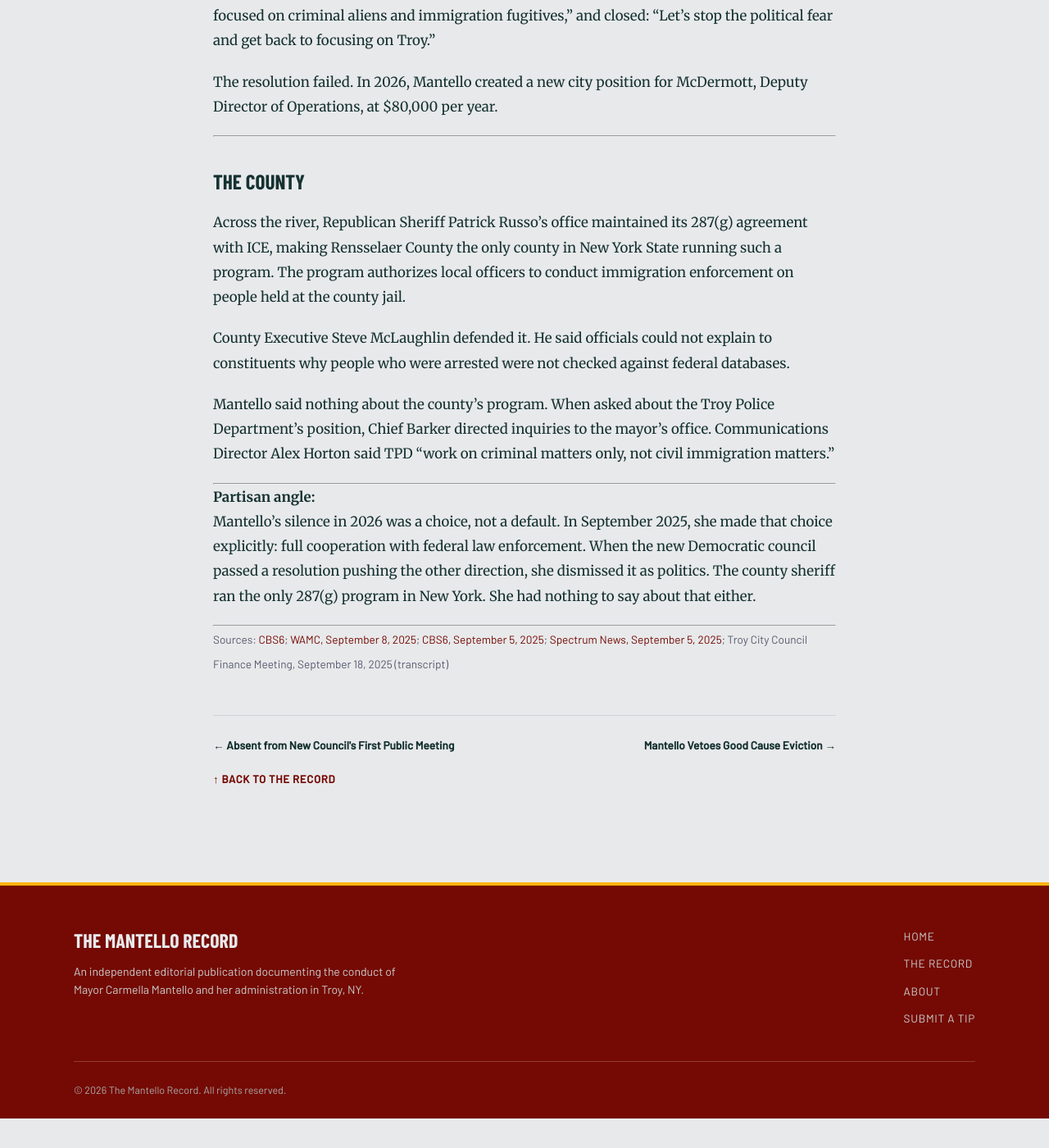
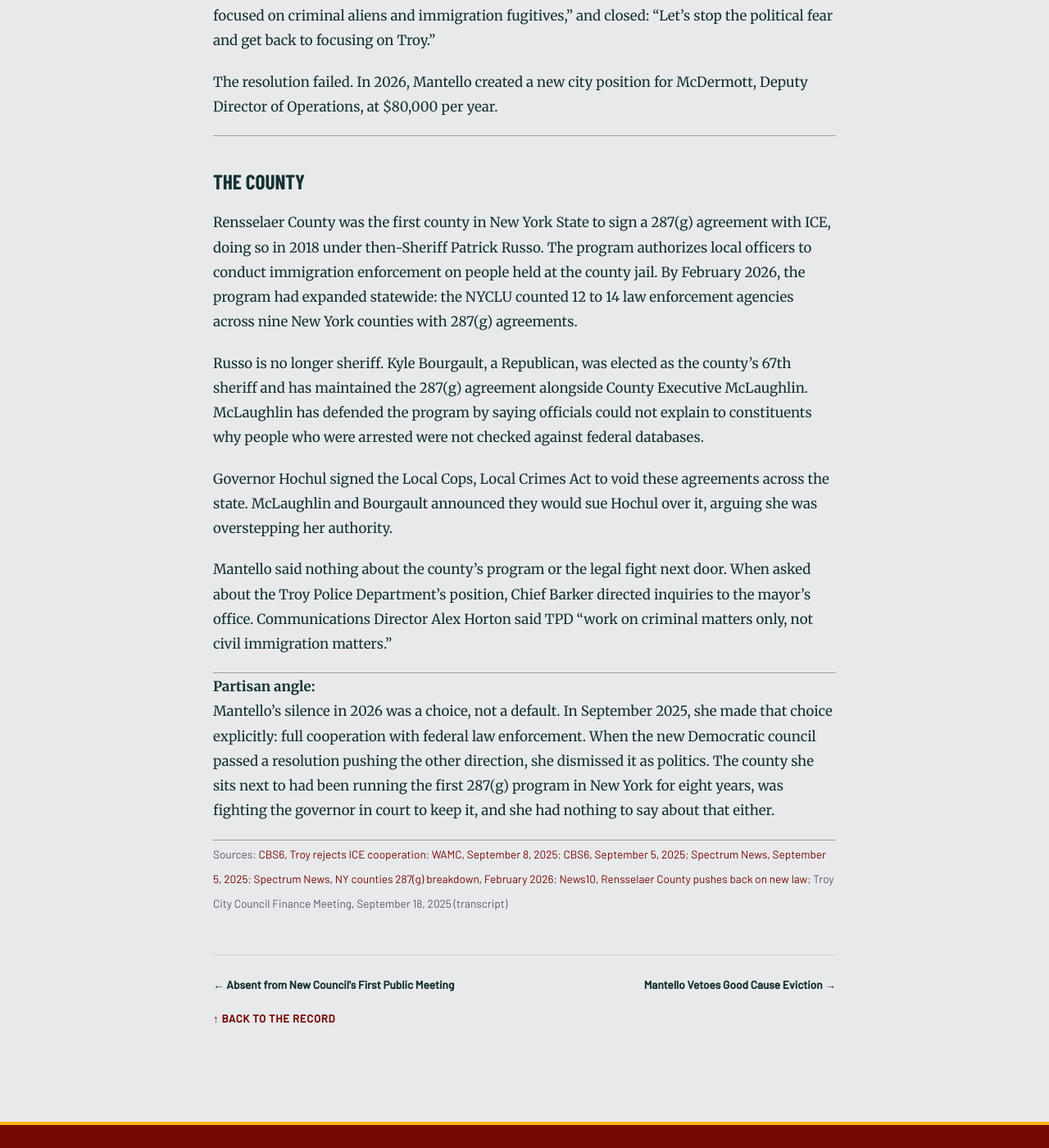
Before and after one commit to MdevitSEC/the-mantello-record, a Jekyll site: the page built from _posts/2026-03-01-ice-cooperation-mantello-stays-silent.md, in a window 1280 px wide and 1400 px high, scrolled down 1524 px. Shown: the whole window at 82% size. Built offline with Jekyll 4.4.1, drawn with Linux system fonts in a browser that asks for light colours; some web fonts are replaced; before the commit the page ends 2888 px from its top, so only the background shows below that.

Commit message:
Update ICE post -- correct sheriff to Bourgault, fix 287g exclusivity claim, add Hochul law and county lawsuit
Co-Authored-By: Claude Sonnet 4.6 <noreply@anthropic.com>

```diff
--- a/_posts/2026-03-01-ice-cooperation-mantello-stays-silent.md
+++ b/_posts/2026-03-01-ice-cooperation-mantello-stays-silent.md
@@ -37,16 +37,18 @@ The resolution failed. In 2026, Mantello created a new city position for McDermo
 
 ## The County
 
-Across the river, Republican Sheriff Patrick Russo's office maintained its 287(g) agreement with ICE, making Rensselaer County the only county in New York State running such a program. The program authorizes local officers to conduct immigration enforcement on people held at the county jail.
+Rensselaer County was the first county in New York State to sign a 287(g) agreement with ICE, doing so in 2018 under then-Sheriff Patrick Russo. The program authorizes local officers to conduct immigration enforcement on people held at the county jail. By February 2026, the program had expanded statewide: the NYCLU counted 12 to 14 law enforcement agencies across nine New York counties with 287(g) agreements.
 
-County Executive Steve McLaughlin defended it. He said officials could not explain to constituents why people who were arrested were not checked against federal databases.
+Russo is no longer sheriff. Kyle Bourgault, a Republican, was elected as the county's 67th sheriff and has maintained the 287(g) agreement alongside County Executive McLaughlin. McLaughlin has defended the program by saying officials could not explain to constituents why people who were arrested were not checked against federal databases.
 
-Mantello said nothing about the county's program. When asked about the Troy Police Department's position, Chief Barker directed inquiries to the mayor's office. Communications Director Alex Horton said TPD "work on criminal matters only, not civil immigration matters."
+Governor Hochul signed the Local Cops, Local Crimes Act to void these agreements across the state. McLaughlin and Bourgault announced they would sue Hochul over it, arguing she was overstepping her authority.
+
+Mantello said nothing about the county's program or the legal fight next door. When asked about the Troy Police Department's position, Chief Barker directed inquiries to the mayor's office. Communications Director Alex Horton said TPD "work on criminal matters only, not civil immigration matters."
 
 ---
 
-**Partisan angle:** Mantello's silence in 2026 was a choice, not a default. In September 2025, she made that choice explicitly: full cooperation with federal law enforcement. When the new Democratic council passed a resolution pushing the other direction, she dismissed it as politics. The county sheriff ran the only 287(g) program in New York. She had nothing to say about that either.
+**Partisan angle:** Mantello's silence in 2026 was a choice, not a default. In September 2025, she made that choice explicitly: full cooperation with federal law enforcement. When the new Democratic council passed a resolution pushing the other direction, she dismissed it as politics. The county she sits next to had been running the first 287(g) program in New York for eight years, was fighting the governor in court to keep it, and she had nothing to say about that either.
 
 ---
 
-*Sources: [CBS6](https://cbs6albany.com/news/local/troy-rejects-ice-cooperation-as-rensselaer-county-reaffirms-287g-enforcement-agreement); [WAMC, September 8, 2025](https://www.wamc.org/news/2025-09-08/residents-and-local-leaders-are-protesting-against-rensselaer-countys-long-time-cooperation-with-ice); [CBS6, September 5, 2025](https://cbs6albany.com/news/local/community-groups-rallying-demanding-action-after-ice-crackdown-in-troy-president-trump-police-federal-); [Spectrum News, September 5, 2025](https://spectrumlocalnews.com/nys/capital-region/news/2025/09/05/demonstrators-protest-ice-actions-at-troy-city-hall-); Troy City Council Finance Meeting, September 18, 2025 (transcript)*
+*Sources: [CBS6, Troy rejects ICE cooperation](https://cbs6albany.com/news/local/troy-rejects-ice-cooperation-as-rensselaer-county-reaffirms-287g-enforcement-agreement); [WAMC, September 8, 2025](https://www.wamc.org/news/2025-09-08/residents-and-local-leaders-are-protesting-against-rensselaer-countys-long-time-cooperation-with-ice); [CBS6, September 5, 2025](https://cbs6albany.com/news/local/community-groups-rallying-demanding-action-after-ice-crackdown-in-troy-president-trump-police-federal-); [Spectrum News, September 5, 2025](https://spectrumlocalnews.com/nys/capital-region/news/2025/09/05/demonstrators-protest-ice-actions-at-troy-city-hall-); [Spectrum News, NY counties 287(g) breakdown, February 2026](https://spectrumlocalnews.com/nys/central-ny/news/2026/02/16/cooperation-with-ice--a-breakdown-of-which-new-york-counties-work-with-federal-immigration-agencies-); [News10, Rensselaer County pushes back on new law](https://www.news10.com/top-stories/rensselaer-county-pushes-back-on-new-law-that-limits-ice-cooperation/); Troy City Council Finance Meeting, September 18, 2025 (transcript)*
```
